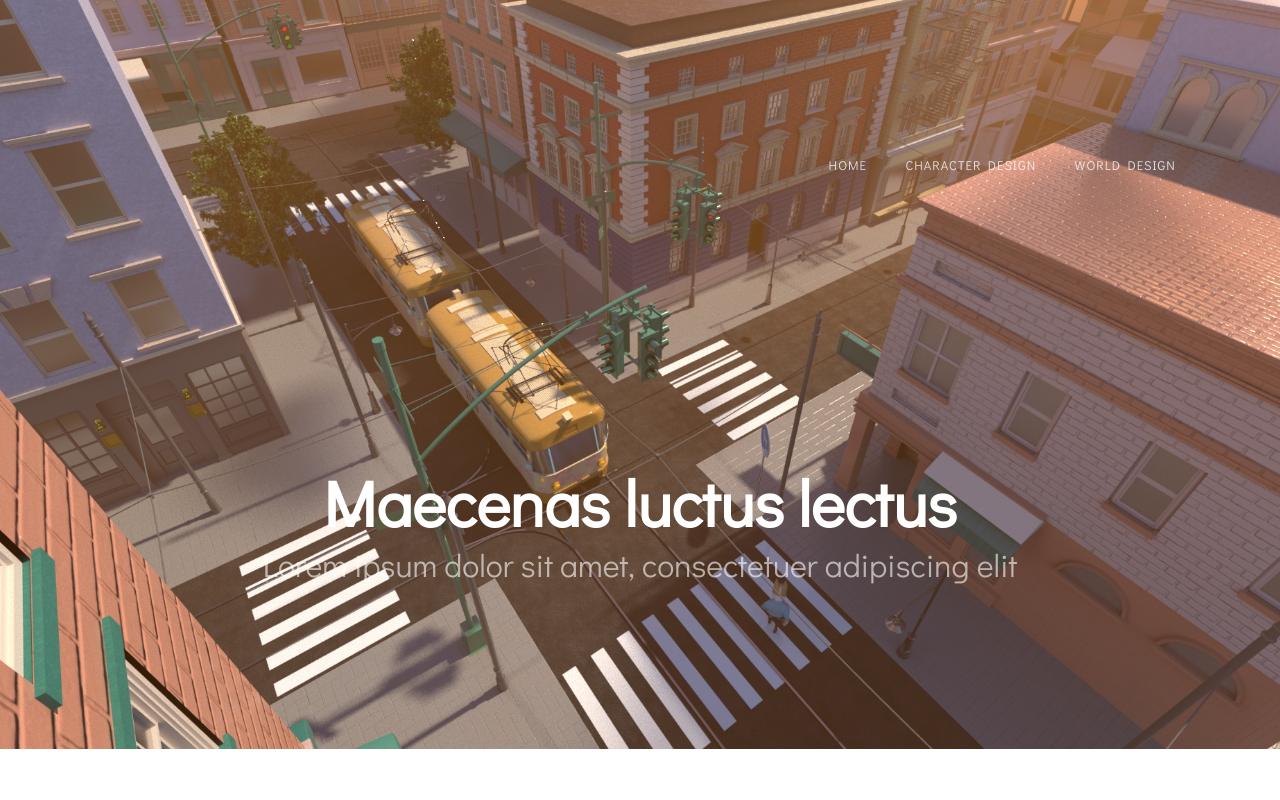
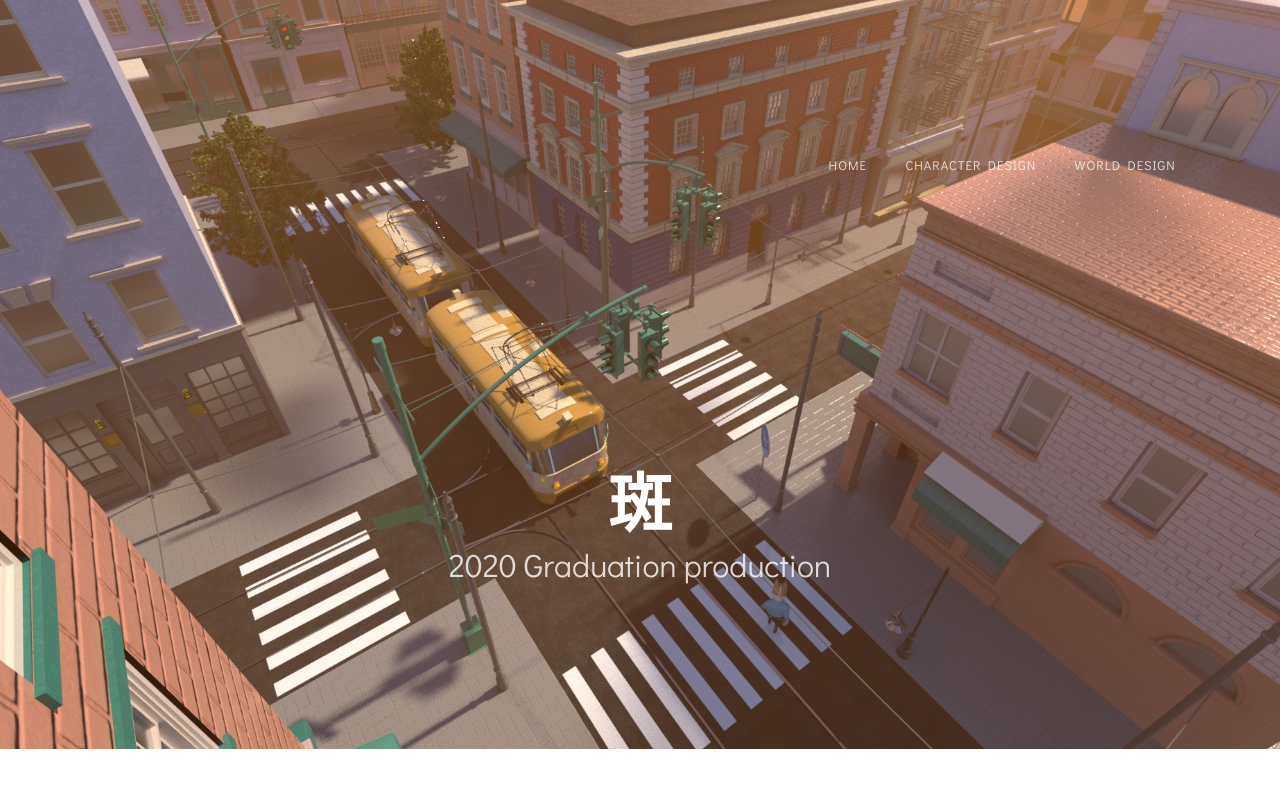
Before and after one commit to angela1008/anime-intro, a plain HTML site: page index.html in a window 1280 px wide. Shown: the top 800 px of the page. Drawn offline with Linux system fonts and the light colour scheme.

Commit message:
Update css

```diff
--- a/index.html
+++ b/index.html
@@ -38,8 +38,8 @@
       </div>
       <div id="banner">
         <div class="title white">
-          <h2>Maecenas luctus lectus</h2>
-          <span class="byline">Lorem ipsum dolor sit amet, consectetuer adipiscing elit</span>
+          <h2>斑</h2>
+          <span class="byline" style="color:rgba(255, 255, 255,0.8);">2020 Graduation production</span>
         </div>
         <!-- <ul class="actions">
             <li><a href="#" class="button">Etiam posuere</a></li>
```
